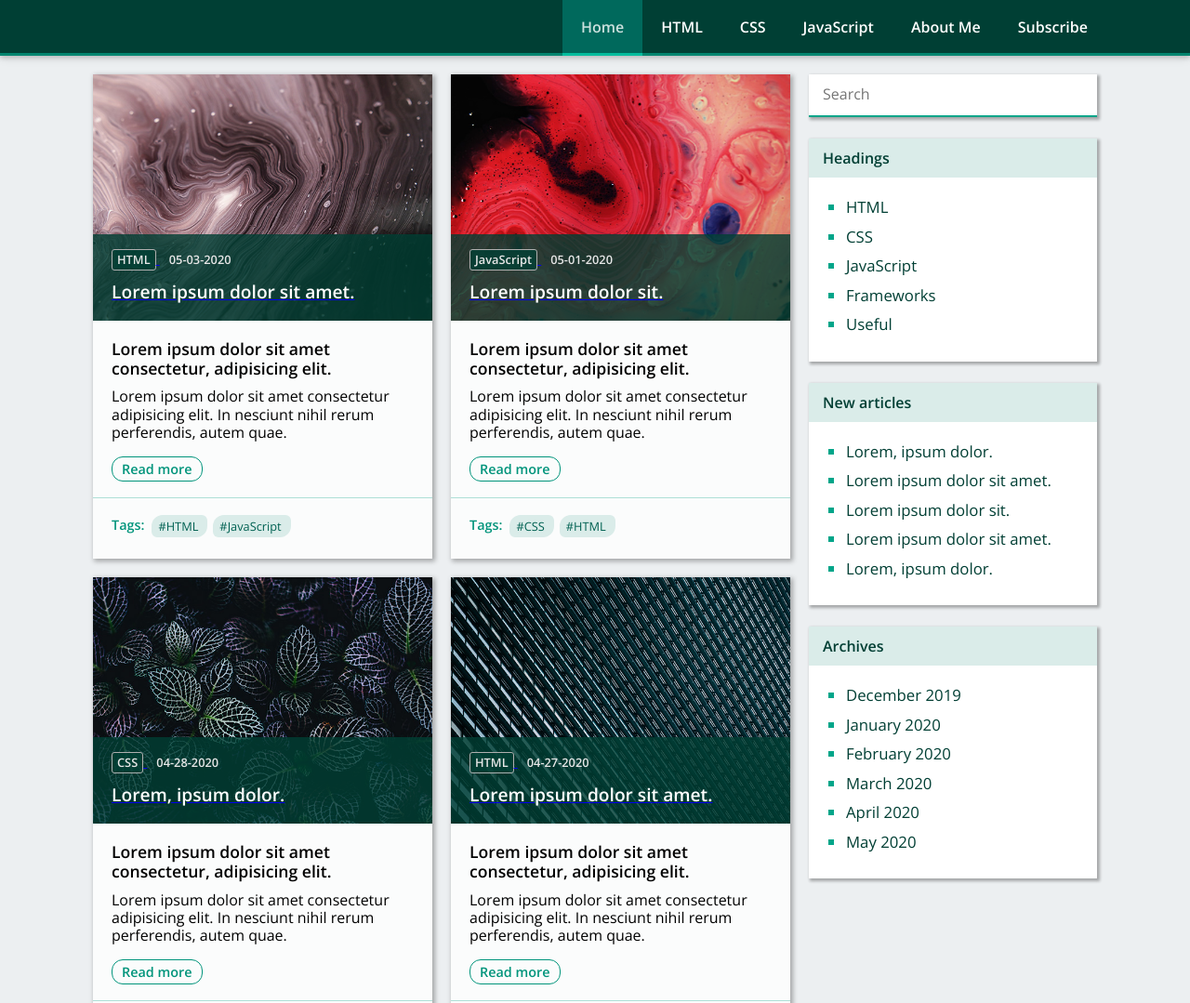
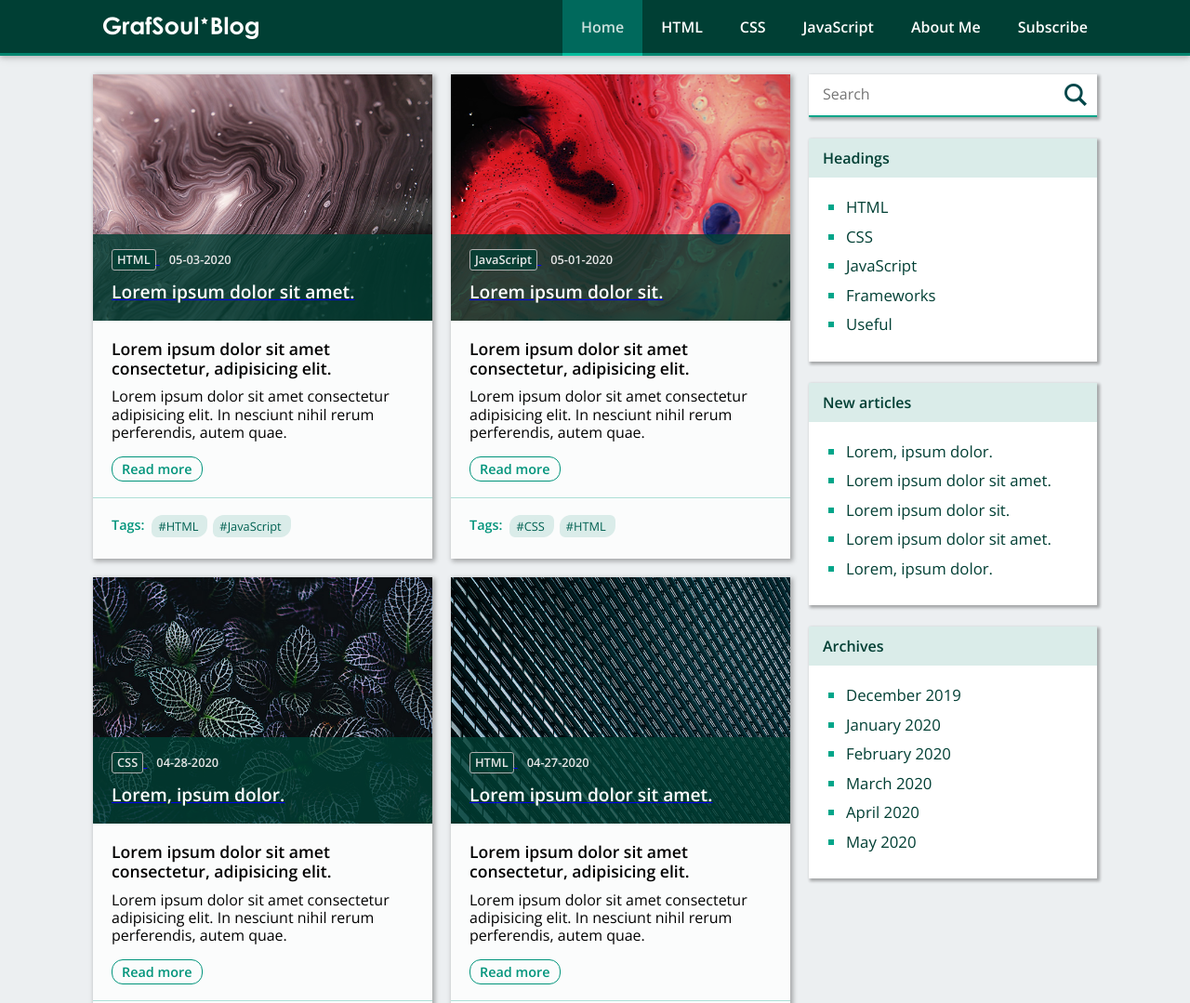
Before and after one commit to GrafSoul/udacity-project-one, a plain HTML site: page index.html in a window 1280 px wide. Shown: the top 1079 px of the page at 93% size. Drawn offline with nearby package versions, Linux system fonts and the light colour scheme; the site is published under a folder, as on GitHub Pages, so addresses that start at the root find nothing.

Commit message:
fix: Problem with displaying images
There were no logo images or search icons on the layout when opening the site on external hosting.

- Changed the paths for connecting image files in css.

```diff
--- a/css/style.css
+++ b/css/style.css
@@ -110,7 +110,7 @@
   height: 28px;
   margin: 0 auto 15px;
   padding: 0;
-  background: url('/images/logo_lg.png') top left no-repeat;
+  background: url('../images/logo_lg.png') top left no-repeat;
 }
 
 /* Main menu */
@@ -565,7 +565,7 @@
   height: 42px;
   outline: none;
   border: none;
-  background: url('/images/icon_search.png') top left no-repeat;
+  background: url('../images/icon_search.png') top left no-repeat;
   cursor: pointer;
   position: absolute;
   top: 0;
@@ -584,7 +584,7 @@
   width: 120px;
   height: 20px;
   margin: 0 auto 10px;
-  background: url('/images/logo_sm.png') top left no-repeat;
+  background: url('../images/logo_sm.png') top left no-repeat;
 }
 
 .footer .copyright {
```
